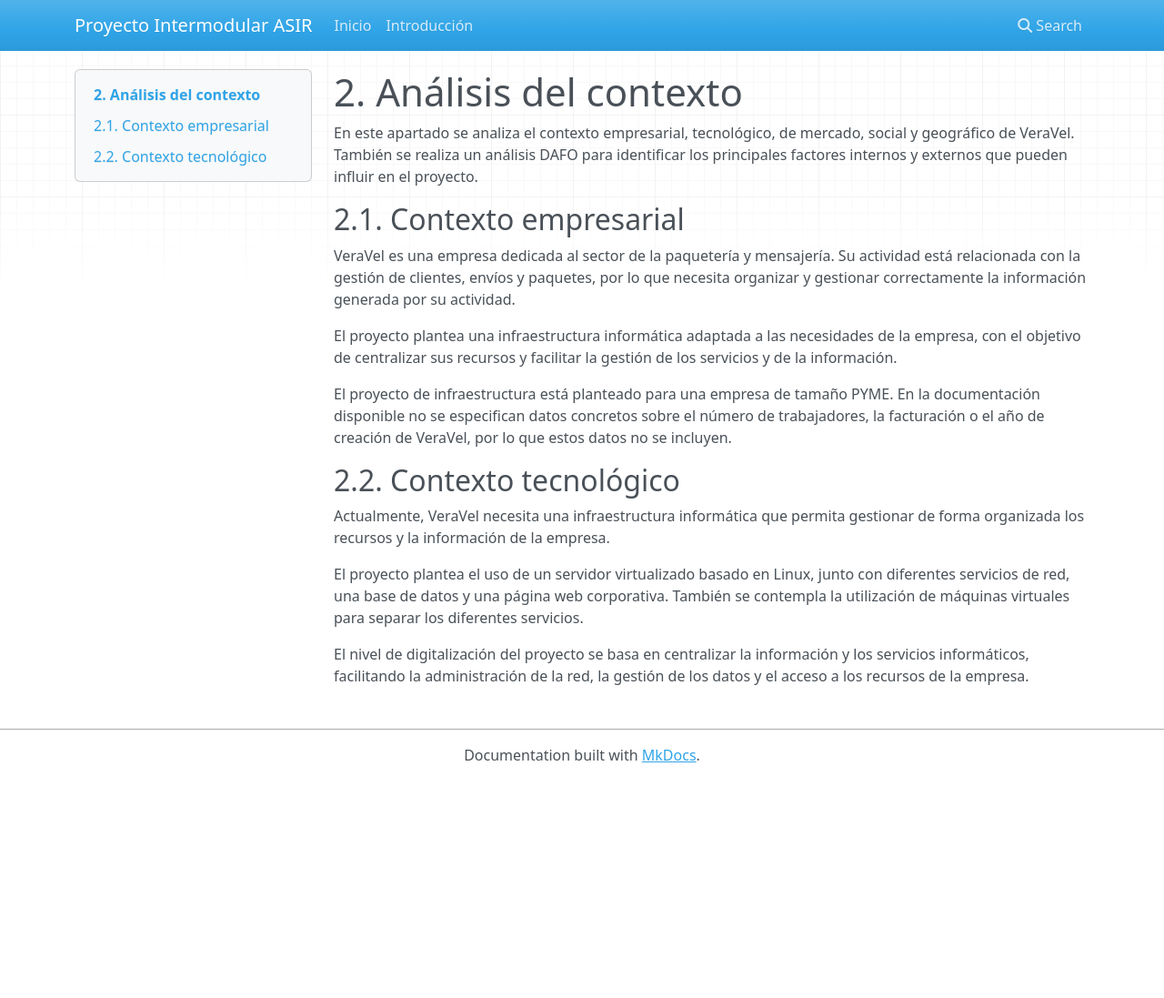
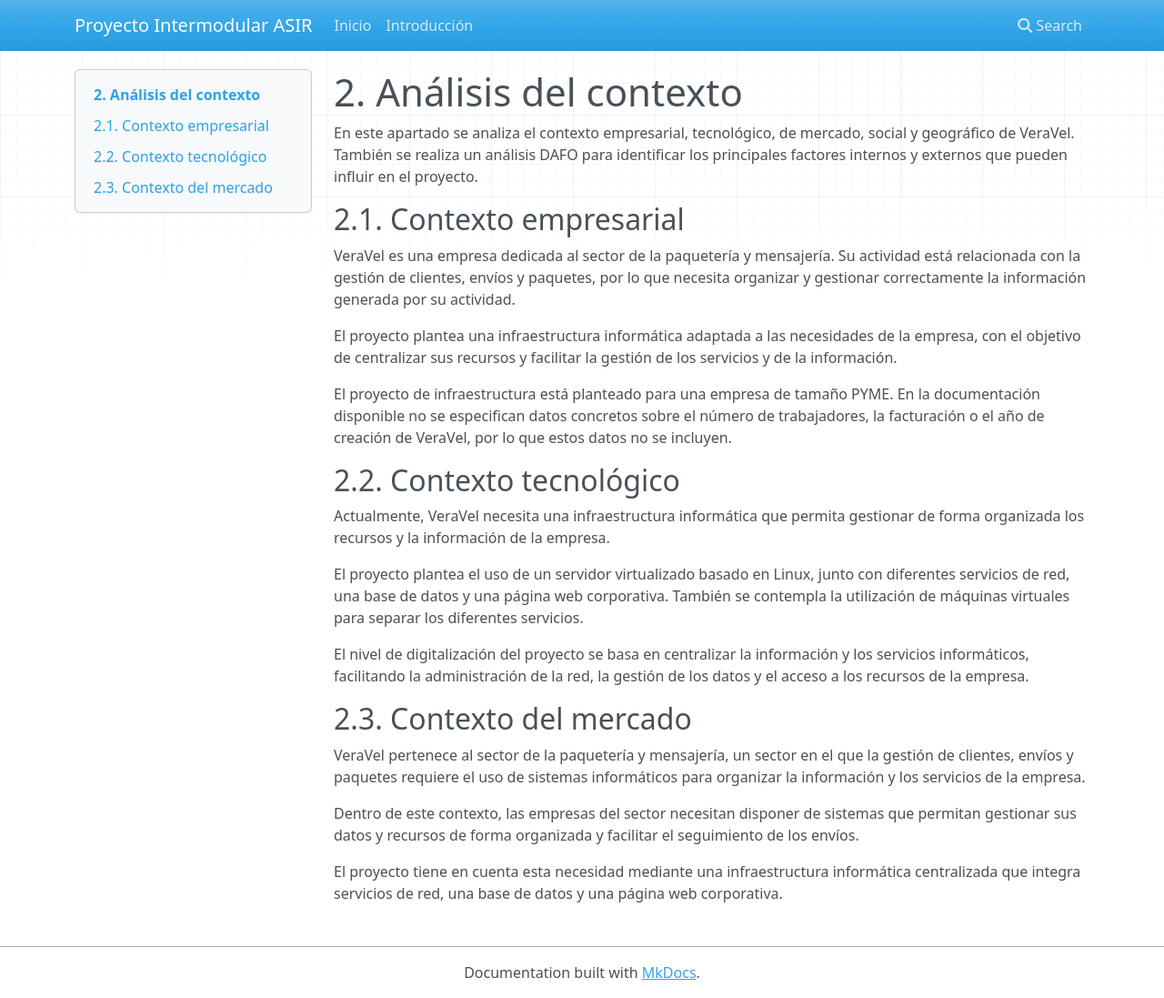
Before and after one commit to carloshuertasrodrigo-prog/Proyecto-Intermodular-ASIR, an MkDocs documentation site: the page built from docs/02_contexto.md, in a window 1280 px wide and 1097 px high. Shown: the whole window at 91% size. Built offline with MkDocs 1.6.1, drawn with Linux system fonts in a browser that asks for light colours; nearby versions of some CDN libraries.

Commit message:
Añadido contexto del mercado
Added market context section detailing the need for organized data management in the parcel and messaging sector.

```diff
--- a/docs/02_contexto.md
+++ b/docs/02_contexto.md
@@ -17,3 +17,11 @@ Actualmente, VeraVel necesita una infraestructura informática que permita gesti
 El proyecto plantea el uso de un servidor virtualizado basado en Linux, junto con diferentes servicios de red, una base de datos y una página web corporativa. También se contempla la utilización de máquinas virtuales para separar los diferentes servicios.
 
 El nivel de digitalización del proyecto se basa en centralizar la información y los servicios informáticos, facilitando la administración de la red, la gestión de los datos y el acceso a los recursos de la empresa.
+
+## 2.3. Contexto del mercado
+
+VeraVel pertenece al sector de la paquetería y mensajería, un sector en el que la gestión de clientes, envíos y paquetes requiere el uso de sistemas informáticos para organizar la información y los servicios de la empresa.
+
+Dentro de este contexto, las empresas del sector necesitan disponer de sistemas que permitan gestionar sus datos y recursos de forma organizada y facilitar el seguimiento de los envíos.
+
+El proyecto tiene en cuenta esta necesidad mediante una infraestructura informática centralizada que integra servicios de red, una base de datos y una página web corporativa.
```
